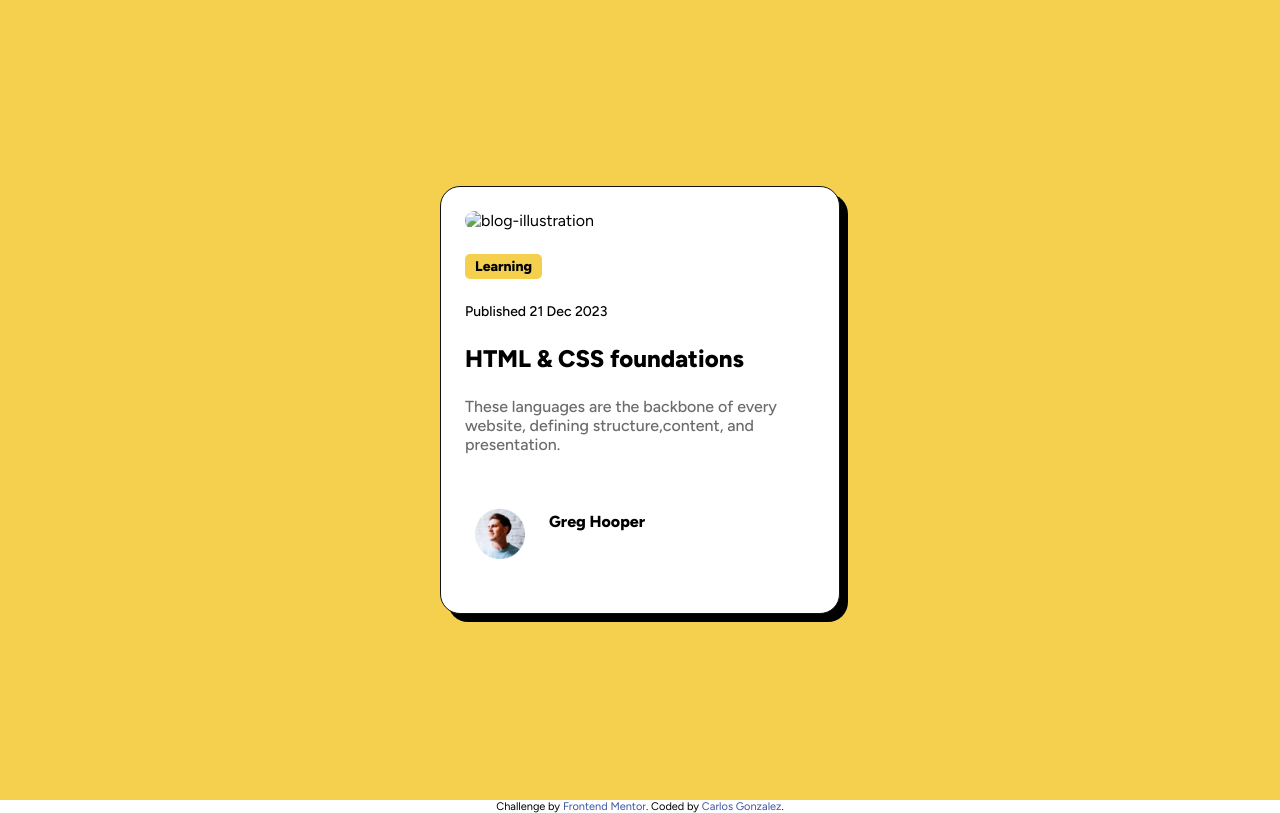
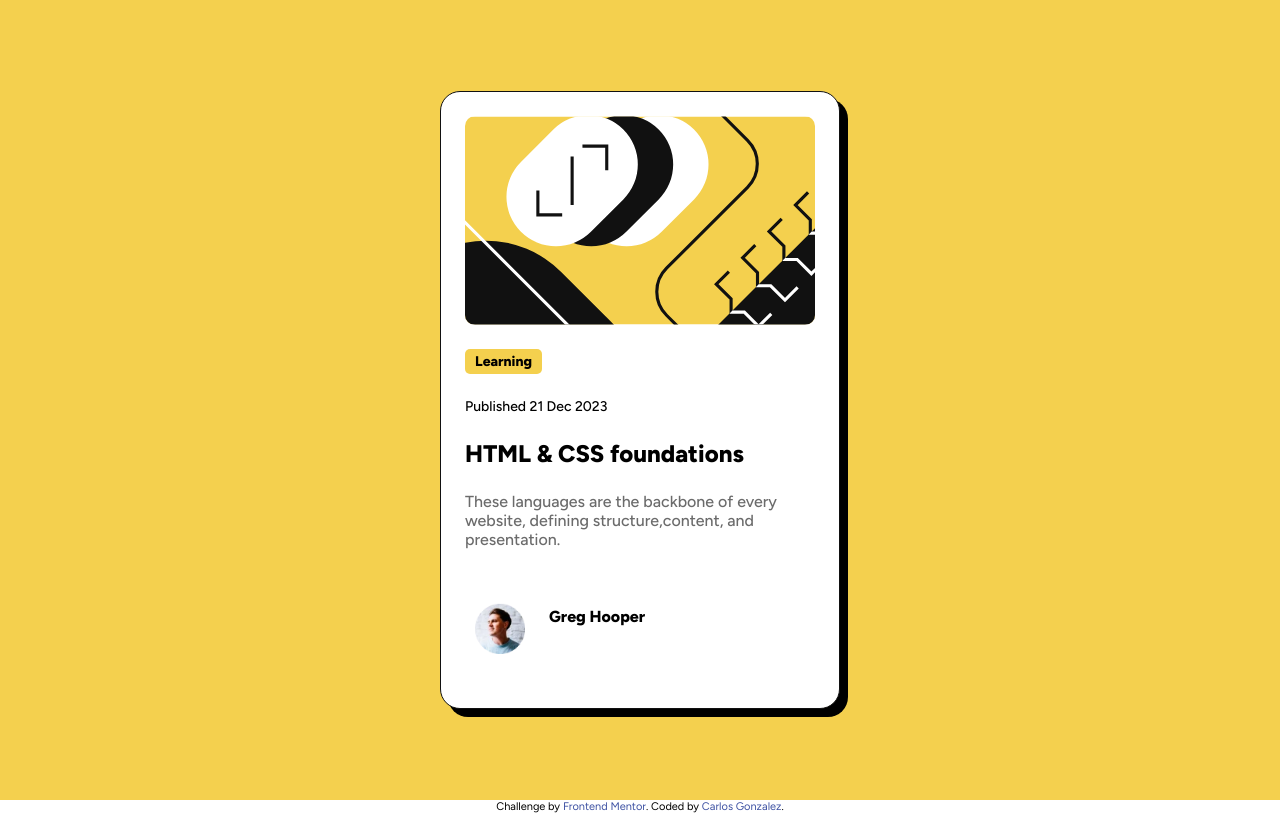
Before and after one commit to carlitrosgp14/Blog-Preview-Card-, a plain HTML site: page index.html in a window 1280 px wide. Drawn offline with Linux system fonts and the light colour scheme; the site is published under a folder, as on GitHub Pages, so addresses that start at the root find nothing.

Commit message:
checking image corrext synta/ testing

```diff
--- a/index.html
+++ b/index.html
@@ -18,11 +18,10 @@
 </head>
 
 <body>
-
     <h1> Blog Preview Card- Challenge 2 </h1>
     <main class="flex-container">
         <div class="card-container">
-            <img src="/assets/images/illustration-article.svg" alt="blog-illustration">
+            <img src="./assets/images/illustration-article.svg" alt="blog-illustration">
             <div class="text-container">
                 <div class="learning-badge"> Learning </div>
                 <div class="date-card"> Published 21 Dec 2023 </div>
```
